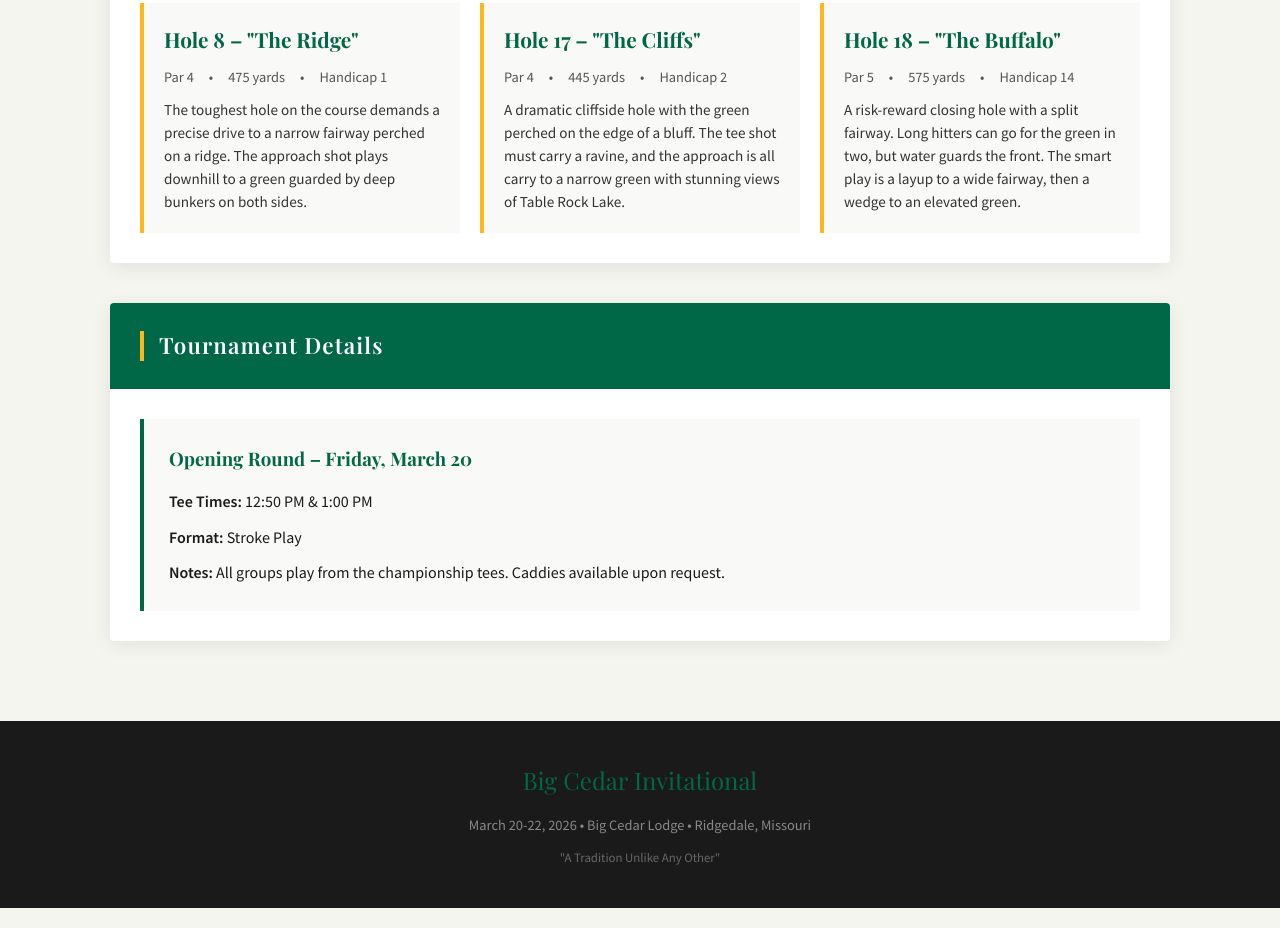
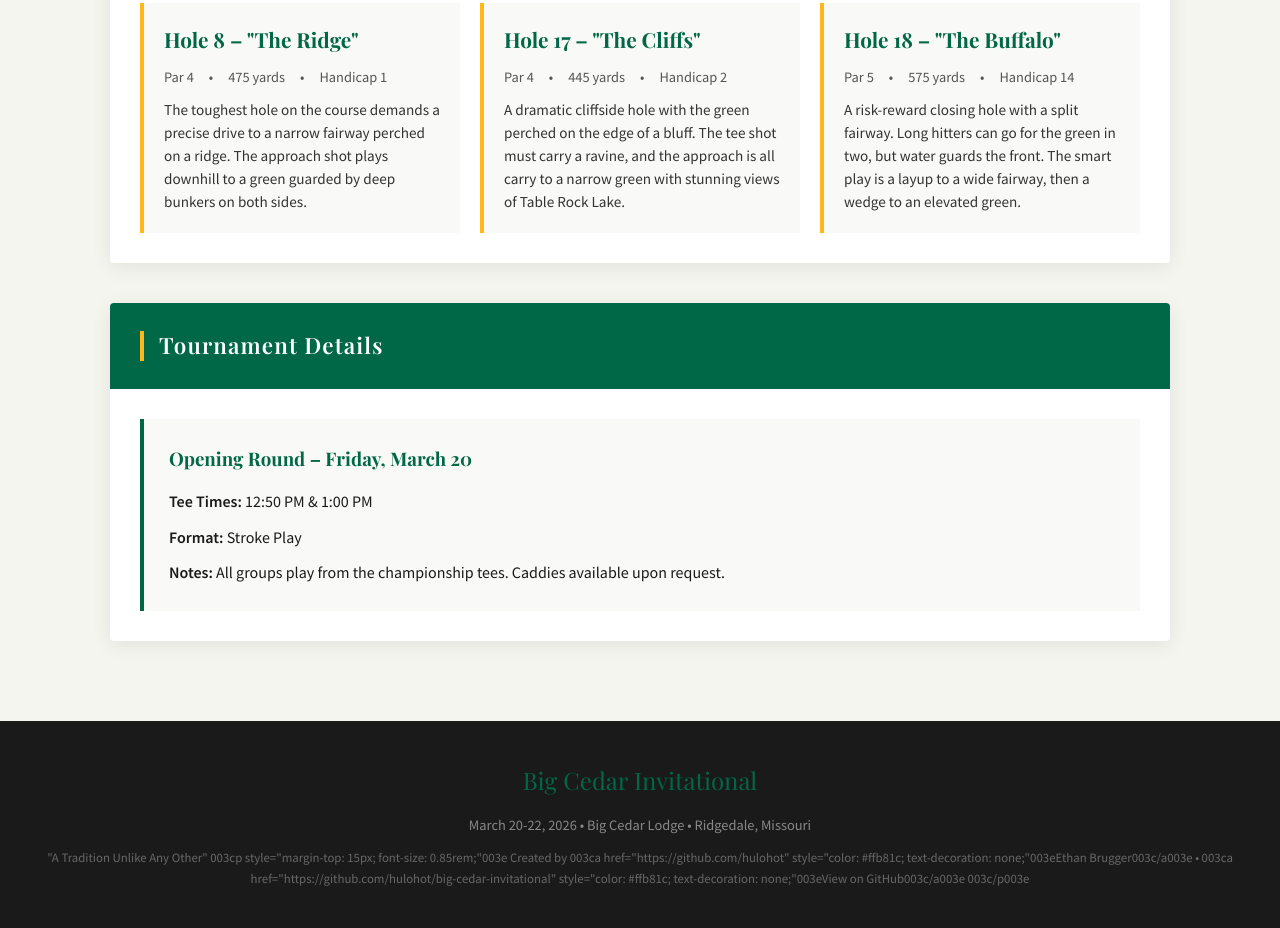
Before and after one commit to hulohot/big-cedar-invitational, a plain HTML site: page courses/buffalo-ridge.html in a window 1280 px wide. Shown: the part 2884-3812 px from the top of the page. Drawn offline with nearby package versions, Linux system fonts and the light colour scheme.

Commit message:
Add footer with GitHub repo link and Created by Ethan Brugger

```diff
--- a/courses/buffalo-ridge.html
+++ b/courses/buffalo-ridge.html
@@ -542,7 +542,11 @@
     <footer class="footer">
         <div class="footer-logo">Big Cedar Invitational</div>
         <p>March 20-22, 2026 • Big Cedar Lodge • Ridgedale, Missouri</p>
-        <p style="margin-top: 10px; font-size: 0.8rem; opacity: 0.7;">"A Tradition Unlike Any Other"</p>
+        <p style="margin-top: 10px; font-size: 0.8rem; opacity: 0.7;">"A Tradition Unlike Any Other"
+        003cp style="margin-top: 15px; font-size: 0.85rem;"003e
+            Created by 003ca href="https://github.com/hulohot" style="color: #ffb81c; text-decoration: none;"003eEthan Brugger003c/a003e •
+            003ca href="https://github.com/hulohot/big-cedar-invitational" style="color: #ffb81c; text-decoration: none;"003eView on GitHub003c/a003e
+        003c/p003e</p>
     </footer>
 </body>
 </html>
```
Also changed, not shown: courses/cliffhangers.html (+5 -1 lines), courses/ozarks-national.html (+5 -1 lines), courses/paynes-valley.html (+5 -1 lines), index.html (+4 -0 lines).
